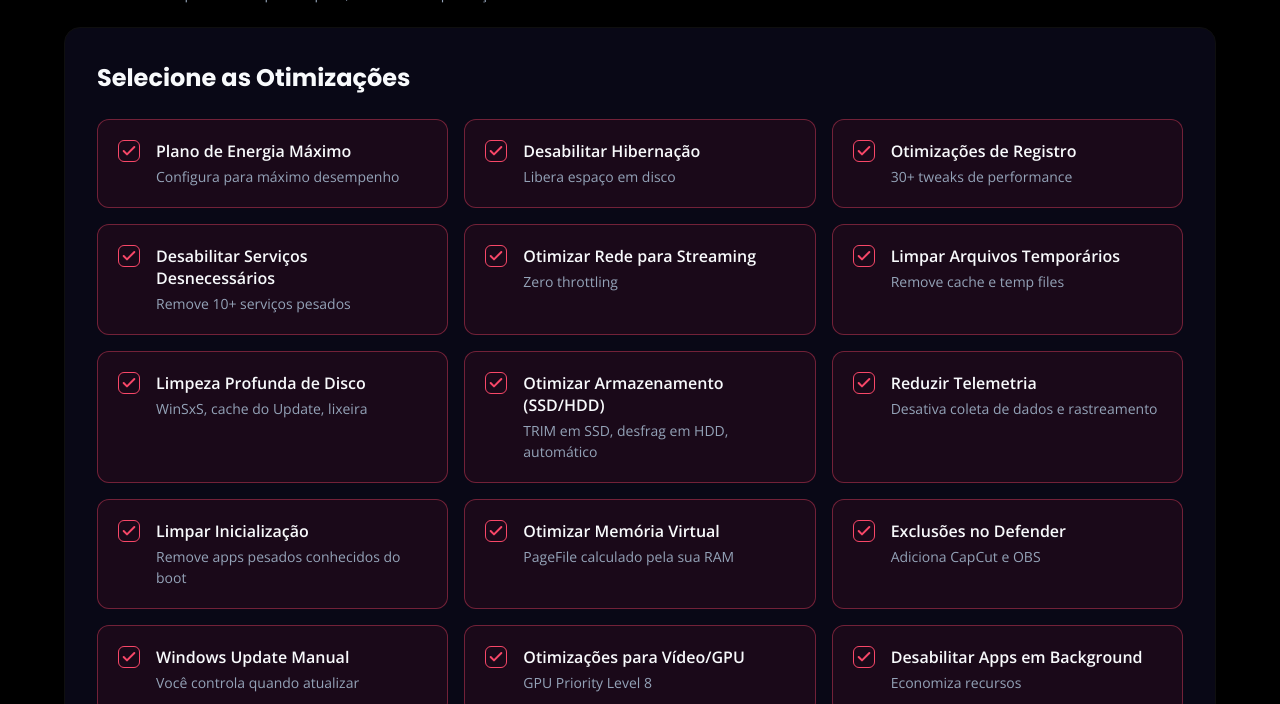
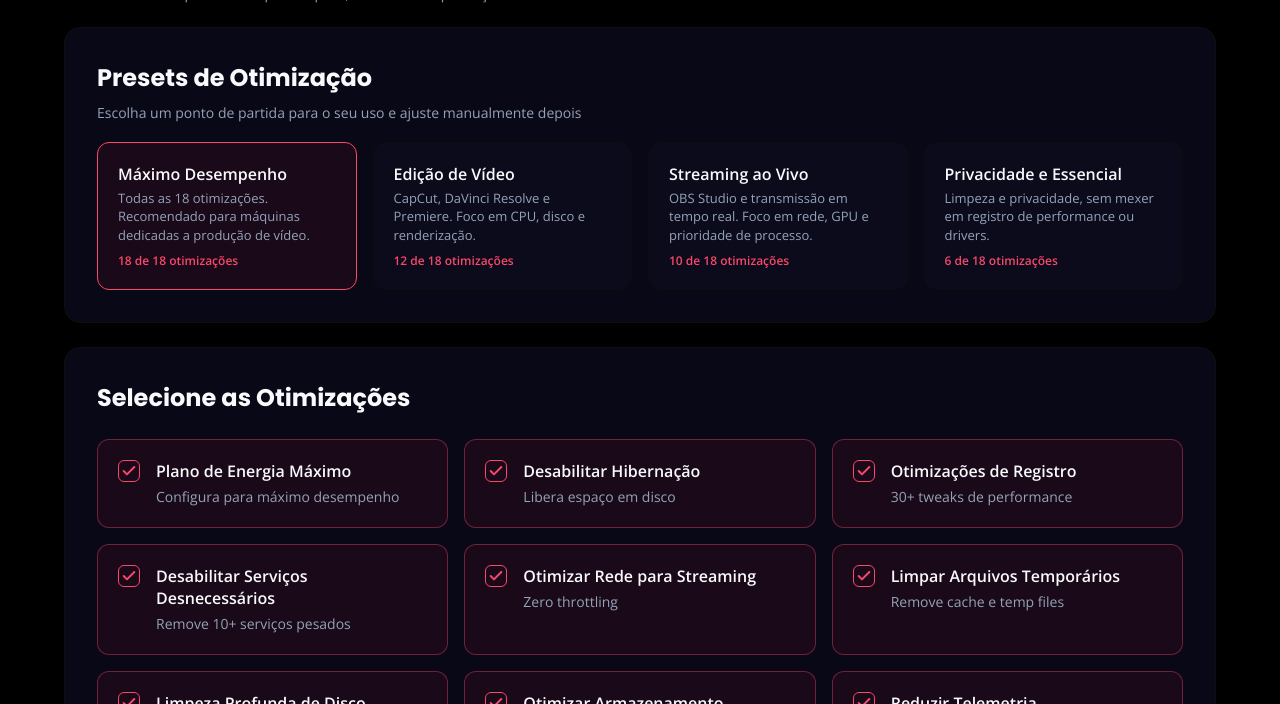
Before and after one commit to Paulothedeveloper/FrameForge, a website: page index.html in a window 1280 px wide. Shown: the part 96-800 px from the top of the page. Drawn offline with nearby package versions, Linux system fonts and the light colour scheme.

```diff
--- a/index.html
+++ b/index.html
@@ -93,6 +93,52 @@
             grid-template-columns: repeat(auto-fit, minmax(300px, 1fr));
             gap: 1rem;
             margin-bottom: 2rem;
+        }
+
+        /* Preset Grid */
+        .preset-grid {
+            display: grid;
+            grid-template-columns: repeat(auto-fit, minmax(220px, 1fr));
+            gap: 1rem;
+        }
+
+        .preset-item {
+            background: rgba(15, 15, 35, 0.5);
+            border: 1px solid #0C0C0D;
+            border-radius: 12px;
+            padding: 1.25rem;
+            cursor: pointer;
+            transition: border-color 200ms ease, background-color 200ms ease;
+            user-select: none;
+        }
+
+        .preset-item:hover {
+            border-color: #282828;
+            background: rgba(15, 15, 35, 0.8);
+        }
+
+        .preset-item.selected {
+            border-color: var(--cta);
+            background: rgba(225, 29, 72, 0.08);
+        }
+
+        .preset-title {
+            font-weight: 600;
+            color: var(--text);
+            margin-bottom: 0.25rem;
+        }
+
+        .preset-desc {
+            font-size: 0.8125rem;
+            color: var(--text-muted);
+            line-height: 1.4;
+        }
+
+        .preset-count {
+            font-size: 0.75rem;
+            color: var(--cta);
+            margin-top: 0.5rem;
+            font-weight: 600;
         }
 
         .option-item {
@@ -338,6 +384,12 @@
 
         <main>
             <div class="card">
+                <h2 style="margin-bottom: 0.5rem; font-size: 1.5rem;">Presets de Otimização</h2>
+                <p class="subtitle" style="margin-bottom: 1.25rem;">Escolha um ponto de partida para o seu uso e ajuste manualmente depois</p>
+                <div class="preset-grid" id="preset-grid"></div>
+            </div>
+
+            <div class="card">
                 <h2 style="margin-bottom: 1.5rem; font-size: 1.5rem;">Selecione as Otimizações</h2>
                 <div class="options-grid" id="options-grid">
                     <!-- Options will be injected here -->
@@ -420,6 +472,56 @@
             { id: 'gpu', title: 'Otimizar GPU', desc: 'Hardware Scheduling habilitado', checked: true }
         ];
 
+        const presets = [
+            {
+                id: 'max',
+                title: 'Máximo Desempenho',
+                desc: 'Todas as 18 otimizações. Recomendado para máquinas dedicadas a produção de vídeo.',
+                items: options.map(o => o.id)
+            },
+            {
+                id: 'editing',
+                title: 'Edição de Vídeo',
+                desc: 'CapCut, DaVinci Resolve e Premiere. Foco em CPU, disco e renderização.',
+                items: ['power', 'hibernation', 'registry', 'services', 'temp', 'diskcleanup', 'ssdopt', 'pagefile', 'defender', 'video', 'boot', 'gpu']
+            },
+            {
+                id: 'streaming',
+                title: 'Streaming ao Vivo',
+                desc: 'OBS Studio e transmissão em tempo real. Foco em rede, GPU e prioridade de processo.',
+                items: ['power', 'registry', 'services', 'network', 'defender', 'video', 'background', 'priority', 'gpu', 'boot']
+            },
+            {
+                id: 'privacy',
+                title: 'Privacidade e Essencial',
+                desc: 'Limpeza e privacidade, sem mexer em registro de performance ou drivers.',
+                items: ['telemetry', 'services', 'updates', 'background', 'temp', 'diskcleanup']
+            }
+        ];
+
+        const presetGrid = document.getElementById('preset-grid');
+        presets.forEach(preset => {
+            const div = document.createElement('div');
+            div.className = 'preset-item';
+            div.dataset.id = preset.id;
+            div.innerHTML = `
+                <div class="preset-title">${preset.title}</div>
+                <div class="preset-desc">${preset.desc}</div>
+                <div class="preset-count">${preset.items.length} de ${options.length} otimizações</div>
+            `;
+            div.addEventListener('click', () => applyPreset(preset));
+            presetGrid.appendChild(div);
+        });
+
+        function applyPreset(preset) {
+            document.querySelectorAll('.preset-item').forEach(el => {
+                el.classList.toggle('selected', el.dataset.id === preset.id);
+            });
+            document.querySelectorAll('.option-item').forEach(el => {
+                el.classList.toggle('active', preset.items.includes(el.dataset.id));
+            });
+        }
+
         const grid = document.getElementById('options-grid');
         const selectAllBtn = document.getElementById('select-all');
         const deselectAllBtn = document.getElementById('deselect-all');
@@ -450,13 +552,20 @@
             grid.appendChild(div);
         });
 
+        // Preset "Maximo Desempenho" reflete o estado inicial (tudo marcado)
+        document.querySelector('.preset-item[data-id="max"]').classList.add('selected');
+
         function toggleOption(element) {
             element.classList.toggle('active');
+            document.querySelectorAll('.preset-item').forEach(el => el.classList.remove('selected'));
         }
 
         selectAllBtn.addEventListener('click', () => {
             document.querySelectorAll('.option-item').forEach(el => {
                 el.classList.add('active');
+            });
+            document.querySelectorAll('.preset-item').forEach(el => {
+                el.classList.toggle('selected', el.dataset.id === 'max');
             });
         });
 
@@ -464,6 +573,7 @@
             document.querySelectorAll('.option-item').forEach(el => {
                 el.classList.remove('active');
             });
+            document.querySelectorAll('.preset-item').forEach(el => el.classList.remove('selected'));
         });
 
         optimizeBtn.addEventListener('click', async () => {
```
Also changed, not shown: server.js (+68 -25 lines), 1 other file.
